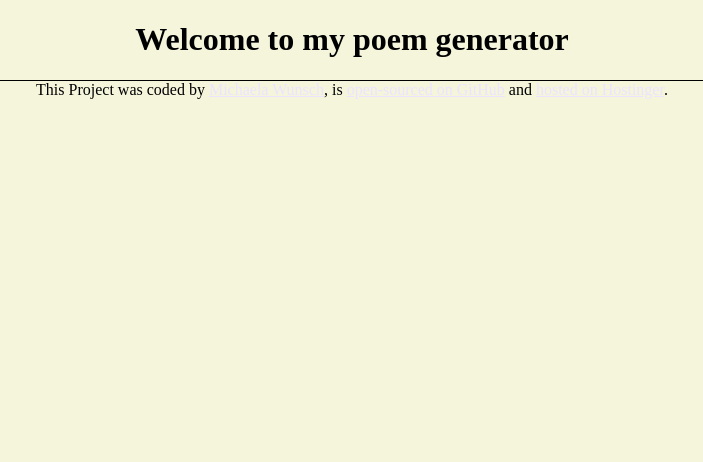
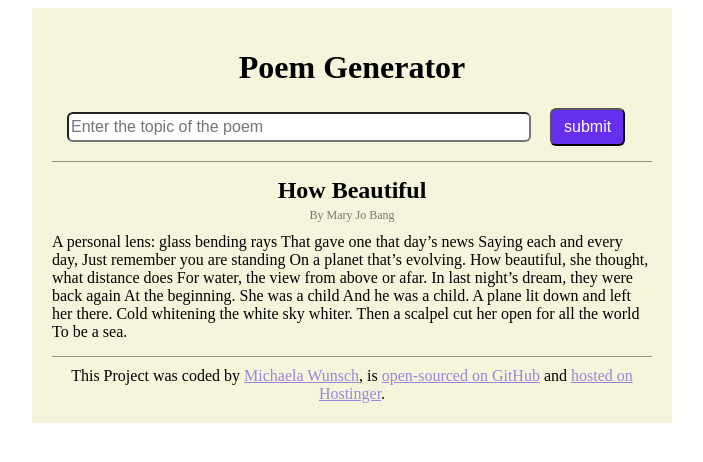
Before and after one commit to WunschCoding/Poem_Generator, a plain HTML site: page index.html in a window 1280 px wide. Shown: the whole page, without its empty margins (288-991 px from the left). Drawn offline with Linux system fonts and the light colour scheme.

Commit message:
added basic html and css structure

```diff
--- a/index.html
+++ b/index.html
@@ -3,12 +3,37 @@
   <head>
     <meta charset="UTF-8" />
     <meta name="viewport" content="width=device-width, initial-scale=1.0" />
-    <title>Poem generator</title>
+    <title>Poem Generator</title>
     <link rel="stylesheet" href="src/style.css" />
   </head>
   <body>
-    <h1>Welcome to my poem generator</h1>
-
+    <div class="poem-app">
+      <header>
+        <h1>Poem Generator</h1>
+        <form class="topic-input">
+          <input
+            class="input-text"
+            type="text"
+            placeholder="Enter the topic of the poem"
+            required
+            autocomplete="off"
+          />
+          <input class="submit-button" type="submit" value="submit" />
+        </form>
+      </header>
+      <main>
+        <div class="poem-heading">How Beautiful</div>
+        <div class="poem-author">By Mary Jo Bang</div>
+        <div class="poem-text">
+          A personal lens: glass bending rays That gave one that day’s news
+          Saying each and every day, Just remember you are standing On a planet
+          that’s evolving. How beautiful, she thought, what distance does For
+          water, the view from above or afar. In last night’s dream, they were
+          back again At the beginning. She was a child And he was a child. A
+          plane lit down and left her there. Cold whitening the white sky
+          whiter. Then a scalpel cut her open for all the world To be a sea.
+        </div>
+      </main>
       <footer>
         This Project was coded by
         <a
@@ -32,5 +57,6 @@
         >.
       </footer>
       <script src="src/index.js"></script>
+    </div>
   </body>
 </html>
--- a/src/style.css
+++ b/src/style.css
@@ -1,14 +1,58 @@
 body {
-  background-color: beige;
 }
 a {
-  color: #ebe3ff;
+  color: #9e85db;
 }
 h1 {
   text-align: center;
 }
+header {
+  border-bottom: 1px solid rgba(0, 0, 0, 0.4);
+  margin-bottom: 10px;
+}
+
 footer {
-  border-top: 1px solid black;
+  border-top: 1px solid rgba(0, 0, 0, 0.4);
+  padding-top: 10px;
   margin-top: 15px;
   text-align: center;
 }
+.poem-app {
+  margin: 0 auto;
+  background-color: beige;
+  padding: 20px;
+  max-width: 600px;
+}
+.topic-input {
+  margin: 15px;
+}
+.input-text {
+  font-size: 16px;
+  line-height: 24px;
+  width: 80%;
+  border-radius: 6px;
+}
+.submit-button {
+  font-size: 16px;
+  line-height: 24px;
+  color: white;
+  background-color: #662eed;
+  margin-left: 15px;
+  padding: 5px 12px;
+  border-radius: 6px;
+}
+.poem-heading {
+  font-size: 24px;
+  line-height: 36px;
+  font-weight: bold;
+  text-align: center;
+}
+.poem-author {
+  text-align: center;
+  font-size: 12px;
+  opacity: 0.5;
+}
+.poem-text {
+  text-align: left;
+  margin-top: 10px;
+}
```
Lines whose indentation alone changed are shown as unchanged.
